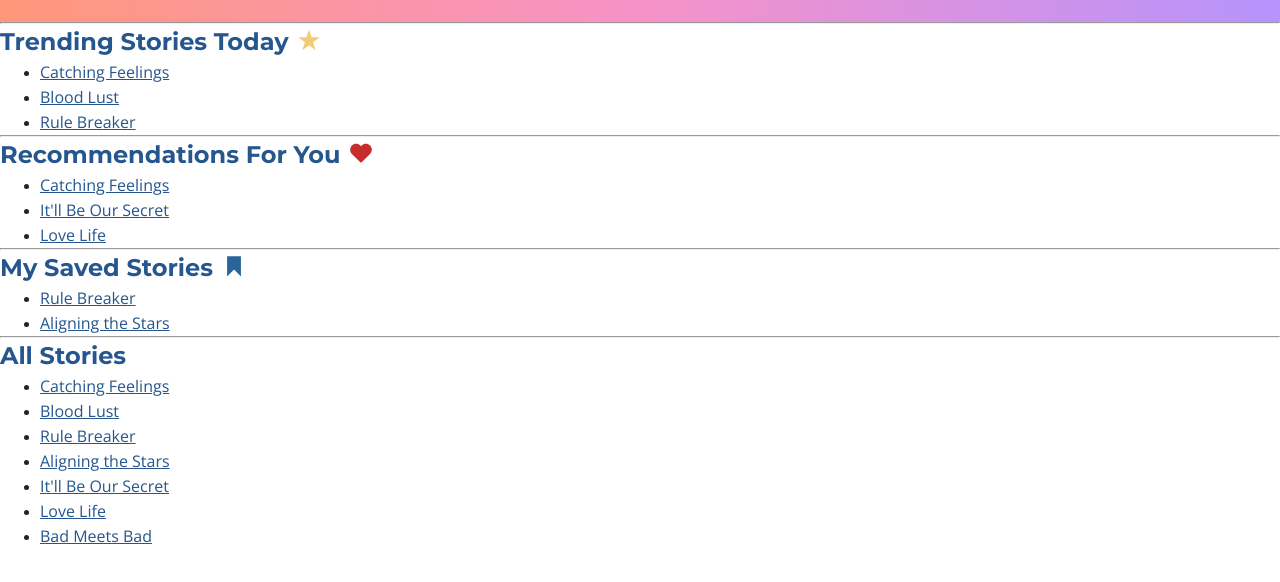
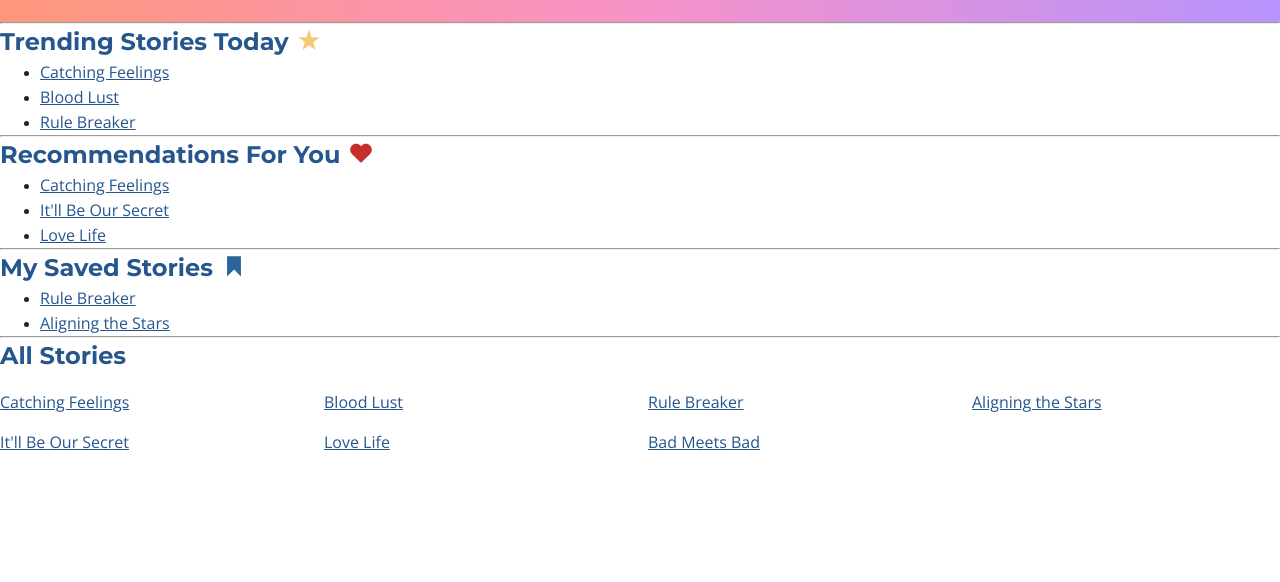
Before and after one commit to saravoong/csc437_2, a website: page packages/proto/public/index.html in a window 1280 px wide. Shown: the part 122-704 px from the top of the page. Drawn offline with nearby package versions, Linux system fonts and the light colour scheme.

Commit message:
css changes

```diff
--- a/packages/proto/public/index.html
+++ b/packages/proto/public/index.html
@@ -59,15 +59,15 @@
 <hr>
 <section class="Stories">
     <h2>All Stories</h2>
-    <ul>
-        <li><a href="stories/catching_feelings/catching_feelings.html">Catching Feelings</a></li>
-        <li><a href="stories/blood_lust/blood_lust.html">Blood Lust</a></li>
-        <li><a href="stories/rule_breaker/rule_breaker.html">Rule Breaker</a></li>
-        <li><a href="stories/aligning_the_stars/aligning_the_stars.html">Aligning the Stars</a></li>
-        <li><a href="stories/itll_be_our_secret/itll_be_our_secret.html">It'll Be Our Secret</a></li>
-        <li><a href="stories/love_life/love_life.html">Love Life</a></li>
-        <li><a href="stories/bad_meets_bad/bad_meets_bad.html">Bad Meets Bad</a></li>
-    </ul>
+    <div class="all-stories-grid">
+        <a href="stories/catching_feelings/catching_feelings.html">Catching Feelings</a>
+        <a href="stories/blood_lust/blood_lust.html">Blood Lust</a>
+        <a href="stories/rule_breaker/rule_breaker.html">Rule Breaker</a>
+        <a href="stories/aligning_the_stars/aligning_the_stars.html">Aligning the Stars</a>
+        <a href="stories/itll_be_our_secret/itll_be_our_secret.html">It'll Be Our Secret</a>
+        <a href="stories/love_life/love_life.html">Love Life</a>
+        <a href="stories/bad_meets_bad/bad_meets_bad.html">Bad Meets Bad</a>
+    </div>
 </section>
 </body>
 </html>
--- a/packages/proto/public/styles/page.css
+++ b/packages/proto/public/styles/page.css
@@ -98,3 +98,10 @@ svg.icon {
 .star-icon {
     fill: rgb(243, 203, 116);
 }
+
+.all-stories-grid {
+    display: grid;
+    grid-template-columns: [start] 1fr 1fr 1fr 1fr[end];
+    gap: 1rem;
+    margin-top: 1rem;
+}
```
